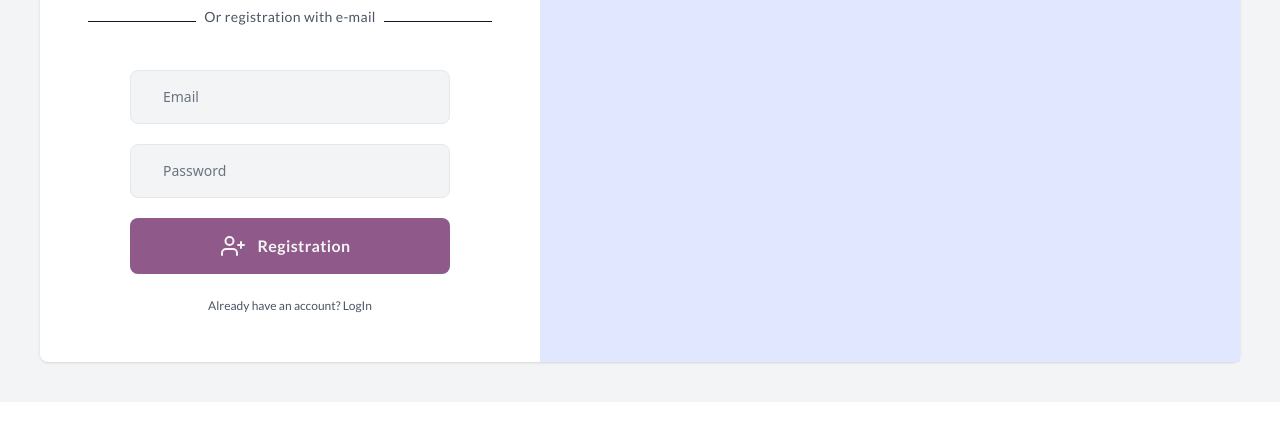
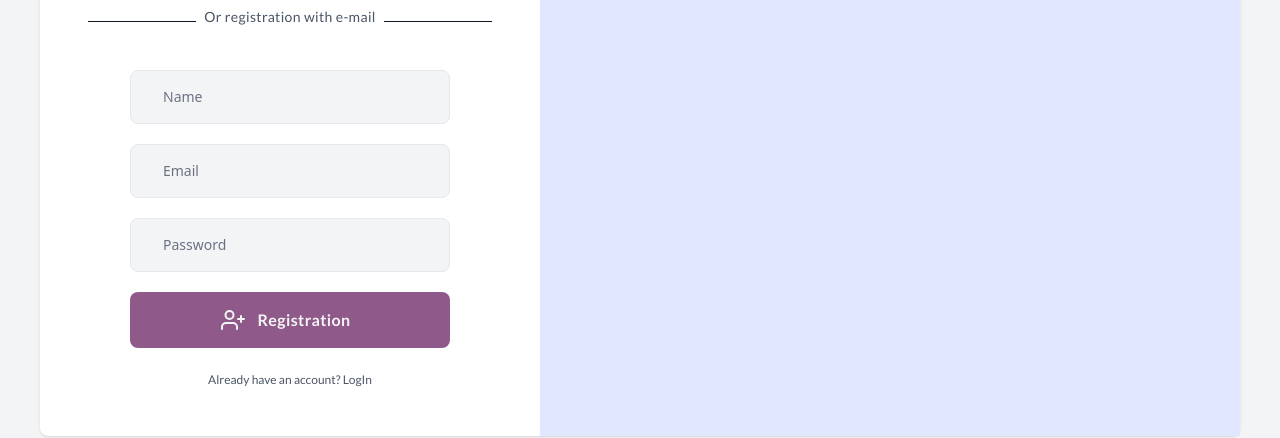
Before and after one commit to KMR756/stackSpace-client, a React (Vite) app: page /auth/registration in a window 1280 px wide. Shown: the part 404-842 px from the top of the page. Before the commit the page ends 806 px from the top, so only its background shows below. Built offline with nearby package versions, Linux system fonts and the light colour scheme; a web font is replaced by a local one.

Commit message:
implemented react hook form in signin and login page

```diff
--- a/package.json
+++ b/package.json
@@ -14,6 +14,7 @@
     "framer-motion": "^12.23.1",
     "react": "^19.1.0",
     "react-dom": "^19.1.0",
+    "react-hook-form": "^7.60.0",
     "react-icons": "^5.5.0",
     "react-router": "^7.6.3",
     "react-simple-typewriter": "^5.0.1",
--- a/src/pages/Login/Login.jsx
+++ b/src/pages/Login/Login.jsx
@@ -2,8 +2,17 @@ import React from "react";
 import Logo from "../shared/Logo/Logo";
 import login from "../../assets/login.svg";
 import { Link } from "react-router";
+import { useForm } from "react-hook-form";
 
 const Login = () => {
+  const {
+    register,
+    handleSubmit,
+    formState: { errors },
+  } = useForm();
+  const onSubmit = (data) => {
+    console.log(data);
+  };
   return (
     <div className="min-h-screen bg-gray-100 text-gray-900 flex justify-center">
       <div className="max-w-screen-xl m-0 sm:m-10 bg-white shadow sm:rounded-lg flex justify-center flex-1">
@@ -48,17 +57,30 @@ const Login = () => {
                 </div>
               </div>
 
+              <form onSubmit={handleSubmit(onSubmit)}>
                 <div className="mx-auto max-w-xs">
                   <input
                     className="w-full px-8 py-4 rounded-lg font-medium bg-gray-100 border border-gray-200 placeholder-gray-500 text-sm focus:outline-none focus:border-gray-400 focus:bg-white"
                     type="email"
                     placeholder="Email"
+                    {...register("email", { required: true })}
                   />
+                  {errors.email?.type === "required" && (
+                    <p className="text-red-500 text-sm mt-1 block">
+                      Email is required.
+                    </p>
+                  )}
                   <input
                     className="w-full px-8 py-4 rounded-lg font-medium bg-gray-100 border border-gray-200 placeholder-gray-500 text-sm focus:outline-none focus:border-gray-400 focus:bg-white mt-5"
                     type="password"
                     placeholder="Password"
+                    {...register("password", { required: true })}
                   />
+                  {errors.password?.type === "required" && (
+                    <p className="text-red-500 text-sm mt-1 block">
+                      password is required.
+                    </p>
+                  )}
                   <button className="mt-5 tracking-wide font-semibold bg-[#8f5989]  text-gray-100 w-full py-4 rounded-lg hover:bg-navFooter transition-all duration-300 ease-in-out flex items-center justify-center focus:shadow-outline focus:outline-none">
                     <svg
                       className="w-6 h-6 -ml-2"
@@ -79,6 +101,7 @@ const Login = () => {
                     <Link to={"/auth/registration"}>Registration</Link>
                   </p>
                 </div>
+              </form>
             </div>
           </div>
         </div>
--- a/src/pages/Registration/Registration.jsx
+++ b/src/pages/Registration/Registration.jsx
@@ -1,8 +1,18 @@
-import React from "react";
 import Logo from "../shared/Logo/Logo";
+import userPicDemo from "../../assets/userPic.png";
 import { Link } from "react-router";
+import { useForm } from "react-hook-form";
 
 const Registration = () => {
+  const {
+    register,
+    handleSubmit,
+    formState: { errors },
+  } = useForm();
+  const onSubmit = (data) => {
+    console.log(data);
+  };
+
   return (
     <div className="min-h-screen bg-gray-100 text-gray-900 flex justify-center">
       <div className="max-w-screen-xl m-0 sm:m-10 bg-white shadow sm:rounded-lg flex justify-center flex-1">
@@ -47,18 +57,57 @@ const Registration = () => {
                 </div>
               </div>
 
+              <form onSubmit={handleSubmit(onSubmit)}>
                 <div className="mx-auto max-w-xs">
                   <input
-                  className="w-full px-8 py-4 rounded-lg font-medium bg-gray-100 border border-gray-200 placeholder-gray-500 text-sm focus:outline-none focus:border-gray-400 focus:bg-white"
+                    className="w-full  px-8 py-4 rounded-lg font-medium bg-gray-100 border border-gray-200 placeholder-gray-500 text-sm focus:outline-none focus:border-gray-400 focus:bg-white"
+                    type="text"
+                    placeholder="Name"
+                    {...register("name", { required: true })}
+                  />
+                  {errors.name && (
+                    <span className="text-red-500 text-sm mt-1 block">
+                      Name is required
+                    </span>
+                  )}
+                  <input
+                    className="w-full px-8 py-4 mt-5 rounded-lg font-medium bg-gray-100 border border-gray-200 placeholder-gray-500 text-sm focus:outline-none focus:border-gray-400 focus:bg-white"
                     type="email"
                     placeholder="Email"
+                    {...register("email", { required: true })}
                   />
+                  {errors.email && (
+                    <span className="text-red-500 text-sm mt-1 block">
+                      Email is required
+                    </span>
+                  )}
                   <input
                     className="w-full px-8 py-4 rounded-lg font-medium bg-gray-100 border border-gray-200 placeholder-gray-500 text-sm focus:outline-none focus:border-gray-400 focus:bg-white mt-5"
                     type="password"
                     placeholder="Password"
+                    {...register("password", {
+                      required: "Password is required",
+                      minLength: {
+                        value: 6,
+                        message: "Password must be at least 6 characters",
+                      },
+                      pattern: {
+                        value: /^(?=.*[A-Za-z])(?=.*\d)[A-Za-z\d]{6,}$/,
+                        message: "Password must include letters and numbers",
+                      },
+                    })}
                   />
-                <button className="mt-5 tracking-wide font-semibold bg-[#8f5989]  text-gray-100 w-full py-4 rounded-lg hover:bg-navFooter transition-all duration-300 ease-in-out flex items-center justify-center focus:shadow-outline focus:outline-none">
+
+                  {errors.password && (
+                    <span className="text-red-500 text-sm mt-1 block">
+                      {errors.password.message}
+                    </span>
+                  )}
+
+                  <button
+                    type="submit"
+                    className="mt-5 tracking-wide font-semibold bg-[#8f5989] text-gray-100 w-full py-4 rounded-lg hover:bg-navFooter transition-all duration-300 ease-in-out flex items-center justify-center focus:shadow-outline focus:outline-none"
+                  >
                     <svg
                       className="w-6 h-6 -ml-2"
                       fill="none"
@@ -74,9 +123,10 @@ const Registration = () => {
                     <span className="lato ml-3">Registration</span>
                   </button>
                   <p className="lato mt-6 text-xs text-gray-600 text-center">
-                  Already have an account? <Link to={"/auth/login"}>LogIn</Link>
+                    Already have an account? <Link to="/auth/login">LogIn</Link>
                   </p>
                 </div>
+              </form>
             </div>
           </div>
         </div>
--- a/src/pages/shared/Logo/Logo.jsx
+++ b/src/pages/shared/Logo/Logo.jsx
@@ -7,7 +7,7 @@ const Logo = () => {
       <Link to={"/"}>
         {" "}
         <div className="flex gap-1 ">
-          <div className="w-[50%] lg:w-[20%] h-[50%] lg:h-[30%]">
+          <div className="w-[20%] h-[30%]">
             <img src={logo} alt="" />
           </div>
           <div className="flex flex-col justify-end lg:mt-4">
```
Also changed, not shown: src/assets/userPic.png (added), 1 other file (tests, documents, lock files or other folders). Lines whose indentation alone changed are shown as unchanged.
